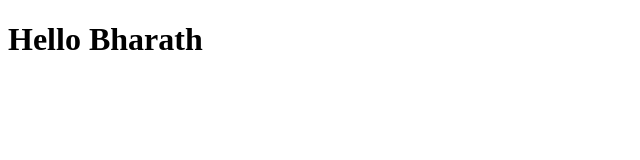
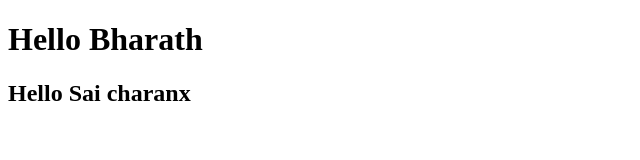
Before and after one commit to Shiva-Bharath/HtmlExperiments, a plain HTML site: page index.html in a window 1280 px wide. Shown: the whole page, without its empty margins (0-640 px from the left). Drawn offline with Linux system fonts and the light colour scheme.

Commit message:
bharath +sai charan

```diff
--- a/index.html
+++ b/index.html
@@ -7,5 +7,6 @@
 </head>
 <body>
     <h1>Hello Bharath</h1>
+    <h2>Hello Sai charanx</h2>
 </body>
 </html>
```
